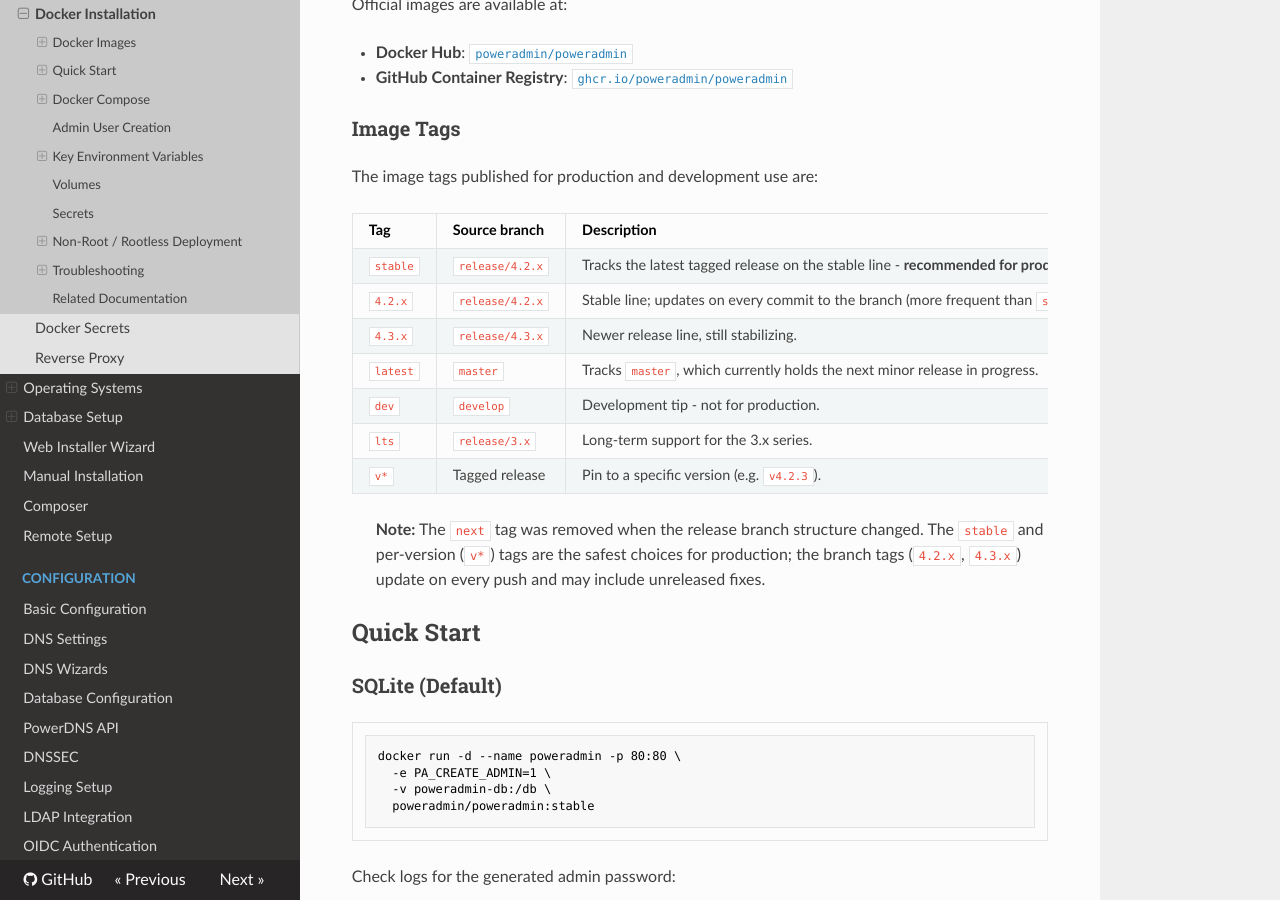
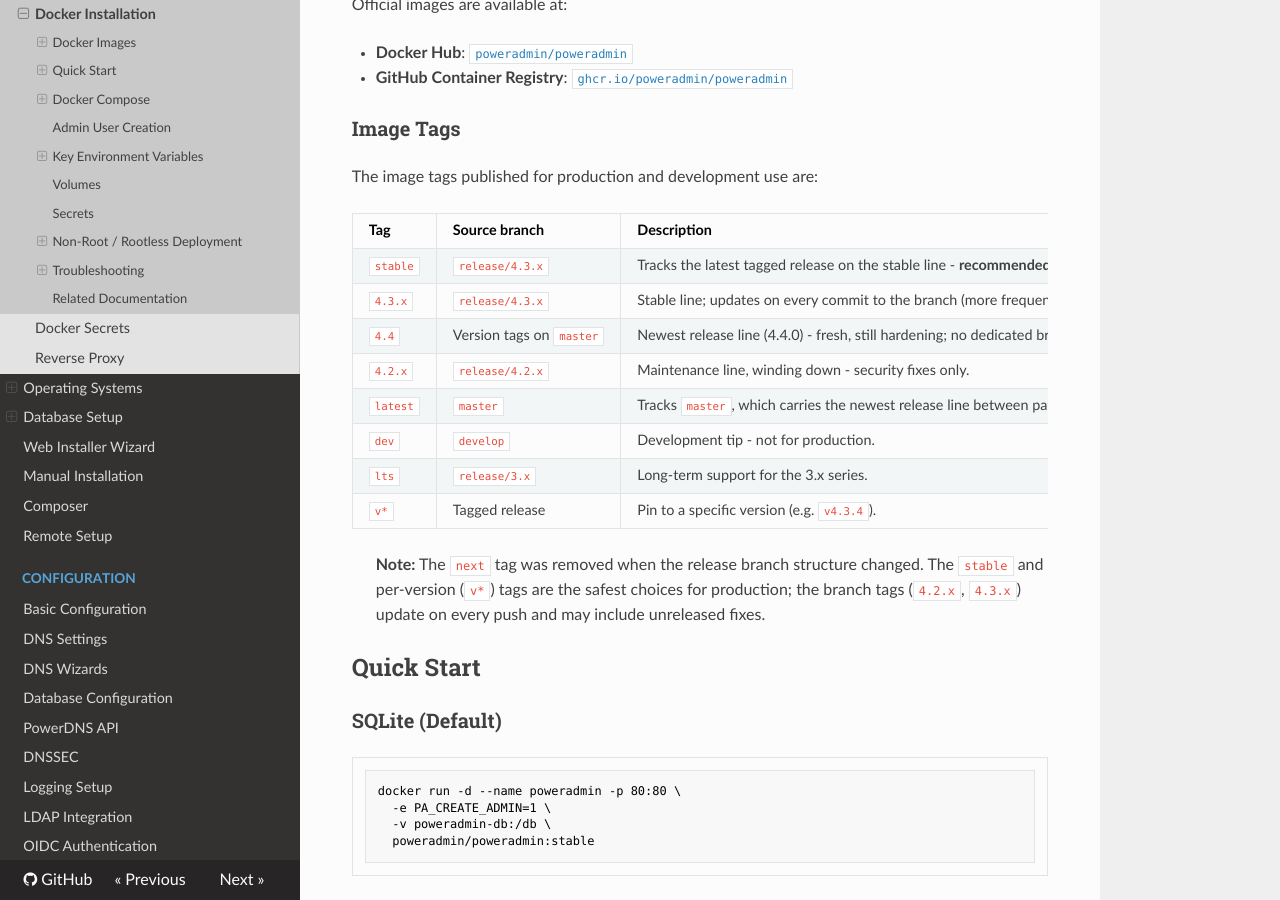
Before and after one commit to poweradmin/poweradmin-docs, an MkDocs documentation site: the page built from docs/installation/docker.md, in a window 1280 px wide and 900 px high, scrolled down 330 px. Built offline with MkDocs 1.6.1, drawn with Linux system fonts in a browser that asks for light colours; nearby versions of some CDN libraries.

Commit message:
docs(install): align stable line on 4.3.x, refresh Docker tag table and download pins

```diff
--- a/docs/installation/docker.md
+++ b/docs/installation/docker.md
@@ -15,13 +15,14 @@
 
 | Tag      | Source branch        | Description |
 |----------|----------------------|-------------|
-| `stable` | `release/4.2.x`      | Tracks the latest tagged release on the stable line - **recommended for production**. |
-| `4.2.x`  | `release/4.2.x`      | Stable line; updates on every commit to the branch (more frequent than `stable`). |
-| `4.3.x`  | `release/4.3.x`      | Newer release line, still stabilizing. |
-| `latest` | `master`             | Tracks `master`, which currently holds the next minor release in progress. |
+| `stable` | `release/4.3.x`      | Tracks the latest tagged release on the stable line - **recommended for production**. |
+| `4.3.x`  | `release/4.3.x`      | Stable line; updates on every commit to the branch (more frequent than `stable`). |
+| `4.4`    | Version tags on `master` | Newest release line (4.4.0) - fresh, still hardening; no dedicated branch yet. |
+| `4.2.x`  | `release/4.2.x`      | Maintenance line, winding down - security fixes only. |
+| `latest` | `master`             | Tracks `master`, which carries the newest release line between patch releases. |
 | `dev`    | `develop`            | Development tip - not for production. |
 | `lts`    | `release/3.x`        | Long-term support for the 3.x series. |
-| `v*`     | Tagged release       | Pin to a specific version (e.g. `v4.2.3`). |
+| `v*`     | Tagged release       | Pin to a specific version (e.g. `v4.3.4`). |
 
 > **Note:** The `next` tag was removed when the release branch structure changed. The `stable` and per-version (`v*`) tags are the safest choices for production; the branch tags (`4.2.x`, `4.3.x`) update on every push and may include unreleased fixes.
 
```
Also changed, not shown: docs/installation/centos.md (+2 -2 lines), docs/installation/debian.md (+2 -2 lines), docs/installation/ubuntu.md (+2 -2 lines).
